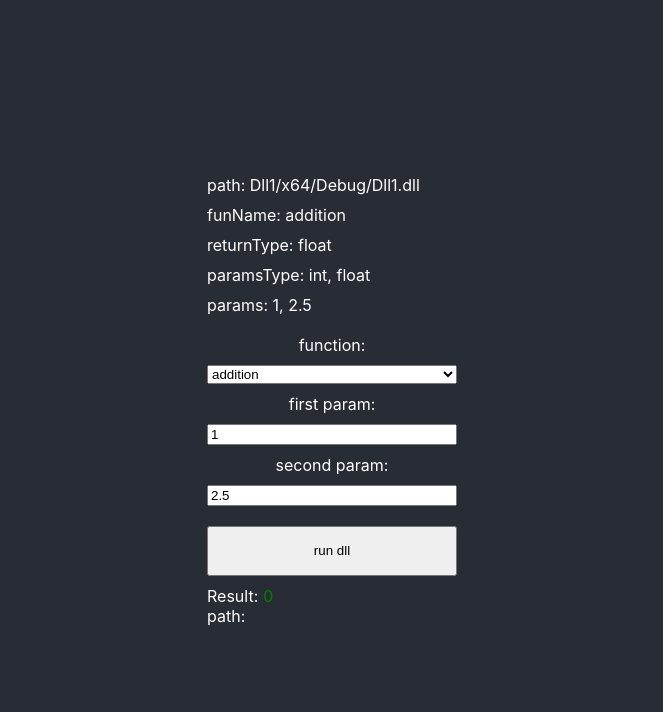
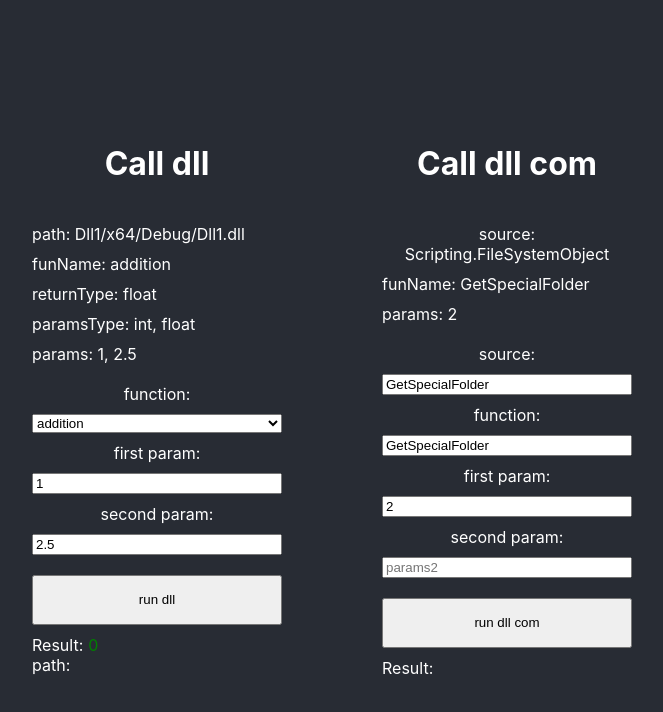
Before and after one commit to sashazernin/electron-test-dll, a React (Create React App) app: page / in a window 1280 px wide. Shown: the top 712 px of the page, without its empty margins (308-971 px from the left). Built offline with nearby package versions, Linux system fonts and the light colour scheme.

Commit message:
call com server

```diff
--- a/electron/preload.js
+++ b/electron/preload.js
@@ -4,4 +4,5 @@ const { ipcRenderer } = require("electron");
 contextBridge.exposeInMainWorld("api", {
   ping: () => "pong",
   callDll: (value) => ipcRenderer.invoke("dll-call", value),
+  callDllCom: (value) => ipcRenderer.invoke("dll-call-com", value),
 });
--- a/package.json
+++ b/package.json
@@ -19,7 +19,8 @@
     "react-dom": "^19.2.4",
     "react-scripts": "5.0.1",
     "typescript": "^4.9.5",
-    "web-vitals": "^2.1.4"
+    "web-vitals": "^2.1.4",
+    "winax": "^3.6.4"
   },
   "scripts": {
     "start": "react-scripts start",
--- a/src/App.tsx
+++ b/src/App.tsx
@@ -6,6 +6,12 @@ interface DllValue {
   funName: string;
   returnType: string;
   paramsType: string[];
+  params: any[];
+}
+
+interface DllValueCom {
+  source: string;
+  funName: string;
   params: any[];
 }
 
@@ -18,8 +24,15 @@ function App() {
     params: [1, 2.5]
   });
 
+  const [valueCom, setValueCom] = useState<{ source: string, funName: string, params: any[] }>({
+    source: 'Scripting.FileSystemObject',
+    funName: 'GetSpecialFolder',
+    params: [2]
+  });
+
   const [result, setResult] = useState<number | undefined>(0);
   const [path, setPath] = useState<string | undefined>(undefined);
+  const [resultCom, setResultCom] = useState<any | undefined>(undefined);
 
   const handleRunDll = async () => {
     const result = await window.api.callDll({ ...value, params: value.params.map(param => Number(param)) })
@@ -33,8 +46,24 @@ function App() {
     }
   };
 
+  const handleRunDllCom = async () => {
+    console.log({ ...valueCom, params: valueCom.params.map(param => Number(param)) })
+    const result = await window.api.callDllCom({ ...valueCom, params: valueCom.params.map(param => Number(param)) })
+    if ('result' in result) {
+      setResultCom(result.result);
+    } else {
+      setResultCom(undefined);
+      alert('error:' + result.error);
+    }
+  };
+
   const handleChange = (name: string, value: any) => {
     setValue(prev => ({ ...prev, [name]: value } as DllValue));
+    setResult(undefined)
+  };
+
+  const handleChangeCom = (name: string, value: any) => {
+    setValueCom(prev => ({ ...prev, [name]: value } as DllValueCom));
     setResult(undefined)
   };
 
@@ -43,7 +72,9 @@ function App() {
       display: 'flex', flexDirection: 'column', gap: '10px', height: '100vh',
       width: '100vw', justifyContent: 'center', alignItems: 'center', backgroundColor: '#282c34', color: 'white'
     }}>
+      <div style={{ display: 'flex', flexDirection: 'row', gap: '100px' }}>
         <div style={{ display: 'flex', flexDirection: 'column', gap: '20px', width: '250px' }}>
+          <h1>Call dll</h1>
           <div style={{ display: 'flex', flexDirection: 'column', gap: '10px', alignItems: 'flex-start' }}>
             <div>path: {value.path}</div>
             <div>funName: {value.funName}</div>
@@ -70,6 +101,31 @@ function App() {
             </div>
           </div>
         </div>
+        <div style={{ display: 'flex', flexDirection: 'column', gap: '20px', width: '250px' }}>
+          <h1>Call dll com</h1>
+          <div style={{ display: 'flex', flexDirection: 'column', gap: '10px', alignItems: 'flex-start' }}>
+            <div>source: {valueCom.source}</div>
+            <div>funName: {valueCom.funName}</div>
+            <div>params: {valueCom.params.join(', ')}</div>
+          </div>
+          <div style={{ display: 'flex', flexDirection: 'column', gap: '10px' }}>
+            source:
+            <input type="text" placeholder='funName' value={valueCom.funName} onChange={(e) => handleChangeCom('source', e.target.value)} />
+            function:
+            <input type="text" placeholder='funName' value={valueCom.funName} onChange={(e) => handleChangeCom('funName', e.target.value)} />
+            first param:
+            <input type="text" placeholder='params1' value={valueCom.params[0]} onChange={(e) => handleChangeCom('params', [e.target.value, valueCom.params[1]])} />
+            second param:
+            <input type="text" placeholder='params2' value={valueCom.params[1]} onChange={(e) => handleChangeCom('params', [valueCom.params[0], e.target.value])} />
+          </div>
+          <div style={{ display: 'flex', flexDirection: 'column', gap: '10px' }}>
+            <button style={{ width: '100%', height: '50px' }} onClick={handleRunDllCom}>run dll com</button>
+            <div style={{ display: 'flex', flexDirection: 'column', alignItems: 'flex-start' }}>
+              <div style={{ display: 'flex', alignItems: 'flex-start', gap: '5px' }}>Result: <span style={{ color: 'green' }}>{resultCom}</span></div>
+            </div>
+          </div>
+        </div>
+      </div>
     </div >
   );
 }
--- a/src/types/global.d.ts
+++ b/src/types/global.d.ts
@@ -4,6 +4,7 @@ export { };
 export interface ApiInterface {
   ping: () => string;
   callDll: (value: { path: string, funName: string, returnType: string, paramsType: string[], params: any[] }) => Promise<number>;
+  callDllCom: (value: { path: string, funName: string, params: any[] }) => Promise<any>;
 }
 
 declare global {
```
Also changed, not shown: electron/main.js (+20 -2 lines), 1 other file (tests, documents, lock files or other folders). Lines whose indentation alone changed are shown as unchanged.
